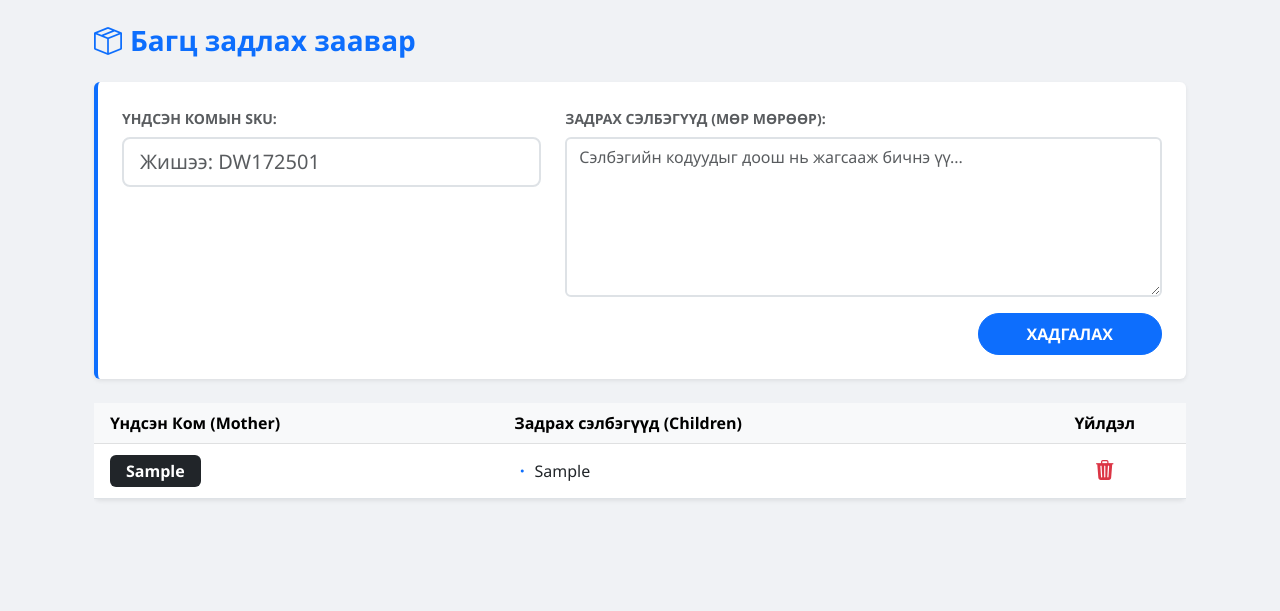
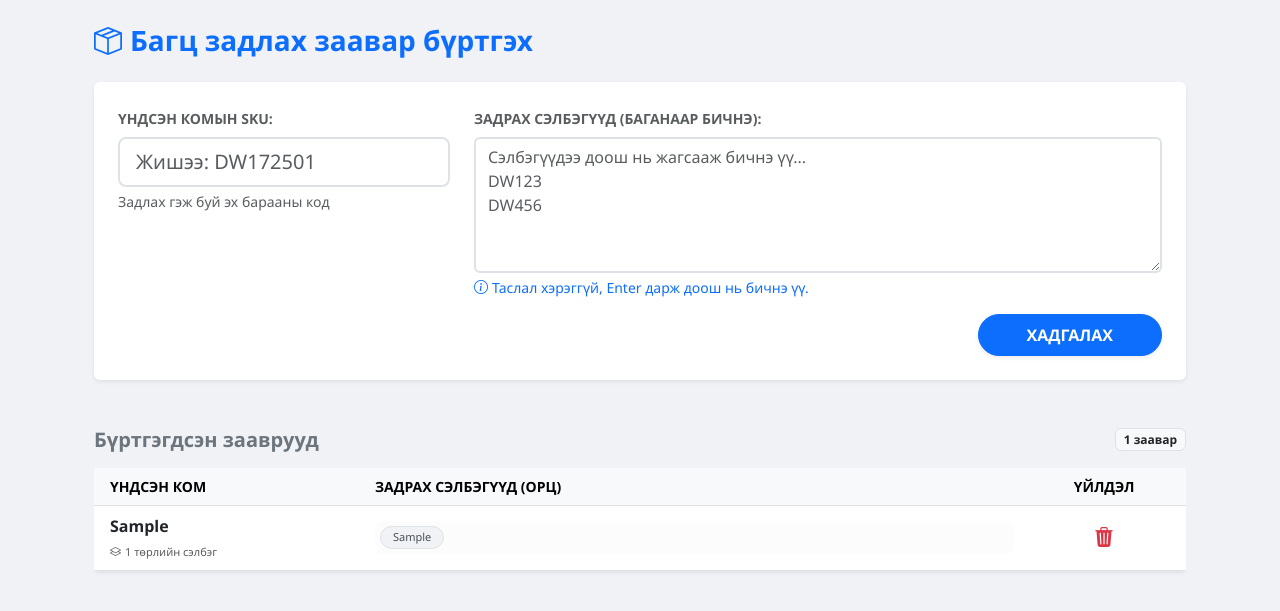
Before and after one commit to TSodoo-1985/Tolgoit_Num, a Flask app: page /manage_packages in a window 1280 px wide. Shown: the part 60-671 px from the top of the page. Run offline with Flask 3, Linux system fonts and the light colour scheme; a user stored in the database is signed in; tables that the repository leaves empty hold one stand-in row (values such as "Sample post").

Commit message:
Update manage_packages.html

```diff
--- a/templates/manage_packages.html
+++ b/templates/manage_packages.html
@@ -1,63 +1,119 @@
 {% extends "layout.html" %}
 {% block content %}
+
+<style>
+    /* Багцын сэлбэгүүдийг хажуу тийш нь эвтэйхэн өрөх */
+    .bundle-badge-container {
+        display: flex;
+        flex-wrap: wrap;
+        gap: 5px;
+        max-height: 100px; /* Олон сэлбэгтэй бол гүйлгэж харна */
+        overflow-y: auto;
+        padding: 5px;
+        background-color: #fcfcfc;
+        border-radius: 8px;
+    }
+    .child-badge {
+        background-color: #f0f2f5;
+        color: #495057;
+        padding: 2px 12px;
+        border-radius: 50px;
+        font-size: 11px;
+        border: 1px solid #dee2e6;
+        white-space: nowrap;
+        transition: 0.2s;
+    }
+    .child-badge:hover {
+        background-color: #e2e6ea;
+    }
+    .table-v-center td {
+        vertical-align: middle !important;
+    }
+    .form-section {
+        border-left: 4px solid #0d6efd;
+    }
+</style>
+
 <div class="container mt-4">
-    <h3 class="fw-bold mb-4 text-primary"><i class="bi bi-box-seam me-2"></i>Багц задлах заавар</h3>
+    <h3 class="fw-bold mb-4 text-primary">
+        <i class="bi bi-box-seam me-2"></i>Багц задлах заавар бүртгэх
+    </h3>
 
     {% if current_user.role in ['admin', 'staff'] %}
-    <div class="card p-4 mb-4 shadow-sm border-0 border-start border-4 border-primary bg-white">
+    <div class="card p-4 mb-5 shadow-sm border-0 form-section bg-white">
         <form method="POST">
             <div class="row">
-                <div class="col-md-5 mb-3">
-                    <label class="small fw-bold text-muted mb-2">ҮНДСЭН КОМЫН SKU:</label>
+                <div class="col-md-4 mb-3">
+                    <label class="small fw-bold text-muted mb-2 text-uppercase">Үндсэн Комын SKU:</label>
                     <input type="text" name="parent_sku" class="form-control form-control-lg border-2" placeholder="Жишээ: DW172501" required>
+                    <div class="form-text small">Задлах гэж буй эх барааны код</div>
                 </div>
-                <div class="col-md-7 mb-3">
-                    <label class="small fw-bold text-muted mb-2">ЗАДРАХ СЭЛБЭГҮҮД (МӨР МӨРӨӨР):</label>
-                    <textarea name="child_skus" class="form-control border-2" rows="6" placeholder="Сэлбэгийн кодуудыг доош нь жагсааж бичнэ үү..."></textarea>
+                <div class="col-md-8 mb-3">
+                    <label class="small fw-bold text-muted mb-2 text-uppercase">Задрах сэлбэгүүд (Баганаар бичнэ):</label>
+                    <textarea name="child_skus" class="form-control border-2" rows="5" placeholder="Сэлбэгүүдээ доош нь жагсааж бичнэ үү...&#10;DW123&#10;DW456" required></textarea>
+                    <div class="form-text small text-primary"><i class="bi bi-info-circle me-1"></i>Таслал хэрэггүй, Enter дарж доош нь бичнэ үү.</div>
                 </div>
             </div>
             <div class="text-end">
-                <button type="submit" class="btn btn-primary px-5 py-2 fw-bold rounded-pill">ХАДГАЛАХ</button>
+                <button type="submit" class="btn btn-primary px-5 py-2 fw-bold rounded-pill shadow-sm">ХАДГАЛАХ</button>
             </div>
         </form>
     </div>
     {% endif %}
 
+    <div class="d-flex justify-content-between align-items-center mb-3">
+        <h5 class="fw-bold m-0 text-secondary">Бүртгэгдсэн зааврууд</h5>
+        <span class="badge bg-light text-dark border">{{ packages.items()|length }} заавар</span>
+    </div>
+
     <div class="table-responsive">
-        <table class="table table-hover align-middle bg-white rounded shadow-sm">
-            <thead class="table-light">
+        <table class="table table-hover table-v-center bg-white shadow-sm rounded">
+            <thead class="table-light small text-uppercase">
                 <tr>
-                    <th class="ps-3">Үндсэн Ком (Mother)</th>
-                    <th>Задрах сэлбэгүүд (Children)</th>
-                    {% if current_user.role in ['admin', 'staff'] %}
-                    <th class="text-center">Үйлдэл</th>
-                    {% endif %}
+                    <th style="width: 25%;" class="ps-3">Үндсэн Ком</th>
+                    <th style="width: 60%;">Задрах сэлбэгүүд (Орц)</th>
+                    <th style="width: 15%; text-align: center;">Үйлдэл</th>
                 </tr>
             </thead>
             <tbody>
                 {% for parent, children in packages.items() %}
                 <tr>
-                    <td class="ps-3"><span class="badge bg-dark px-3 py-2 fs-6">{{ parent }}</span></td>
+                    <td class="ps-3">
+                        <strong class="text-dark d-block">{{ parent }}</strong>
+                        <span class="text-muted" style="font-size: 11px;">
+                            <i class="bi bi-layers me-1"></i>{{ children|length }} төрлийн сэлбэг
+                        </span>
+                    </td>
                     <td>
-                        <div class="d-flex flex-column">
+                        <div class="bundle-badge-container">
                             {% for child in children %}
-                            <div class="py-1"><i class="bi bi-dot text-primary"></i> {{ child }}</div>
+                            <span class="child-badge">{{ child }}</span>
                             {% endfor %}
                         </div>
                     </td>
-                    {% if current_user.role in ['admin', 'staff'] %}
                     <td class="text-center">
+                        {% if current_user.role in ['admin', 'staff'] %}
                         <form action="{{ url_for('delete_package_instruction', parent_sku=parent) }}" method="POST" onsubmit="return confirm('Энэ зааврыг устгах уу?')">
-                            <button type="submit" class="btn btn-outline-danger btn-sm border-0">
+                            <button type="submit" class="btn btn-sm btn-outline-danger border-0">
                                 <i class="bi bi-trash3-fill fs-5"></i>
                             </button>
                         </form>
+                        {% else %}
+                        <span class="text-muted small">Эрхгүй</span>
+                        {% endif %}
                     </td>
-                    {% endif %}
+                </tr>
+                {% else %}
+                <tr>
+                    <td colspan="3" class="text-center py-5 text-muted">
+                        <i class="bi bi-inbox fs-1 d-block mb-2"></i>
+                        Одоогоор заавар бүртгэгдээгүй байна.
+                    </td>
                 </tr>
                 {% endfor %}
             </tbody>
         </table>
     </div>
 </div>
+
 {% endblock %}
```
